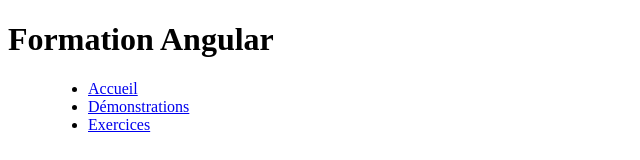
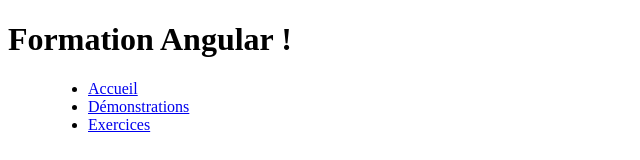
Before and after one commit to QuentinGeerts/TF_202501_FSWeb__Angular, an Angular app: page /home in a window 1280 px wide. Shown: the top 160 px of the page, without its empty margins (0-640 px from the left). Built offline with nearby package versions, Linux system fonts and the light colour scheme.

Commit message:
Fix title

```diff
--- a/src/app/app.component.html
+++ b/src/app/app.component.html
@@ -1,3 +1,3 @@
-<h1>Formation Angular</h1>
+<h1>Formation Angular !</h1>
 <app-navbar />
 <router-outlet />
```
